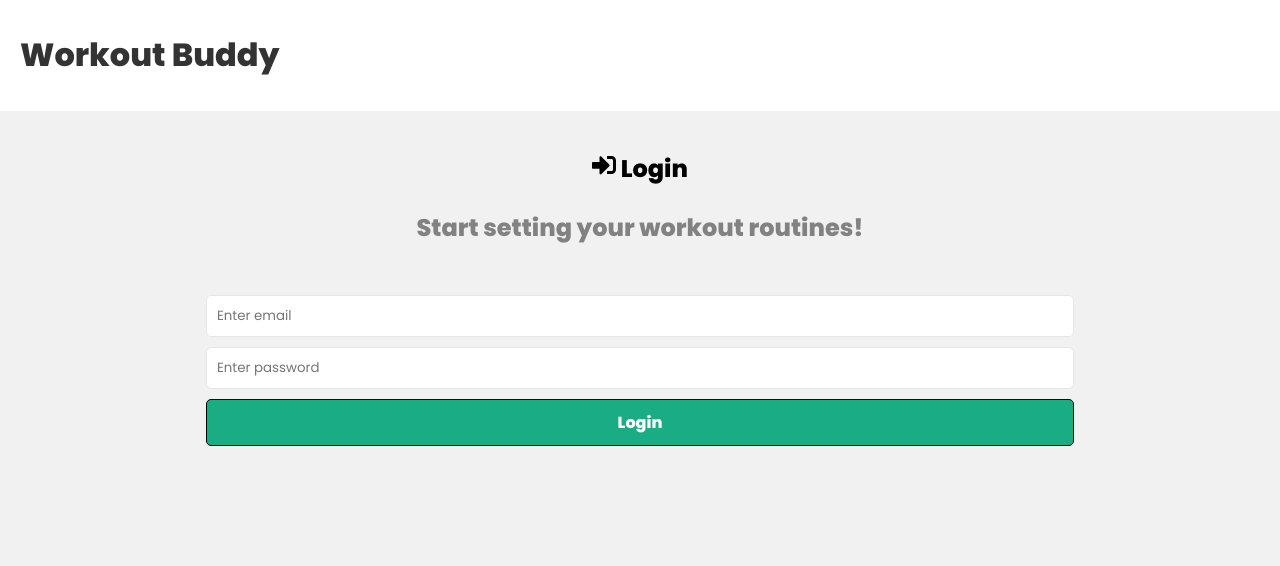
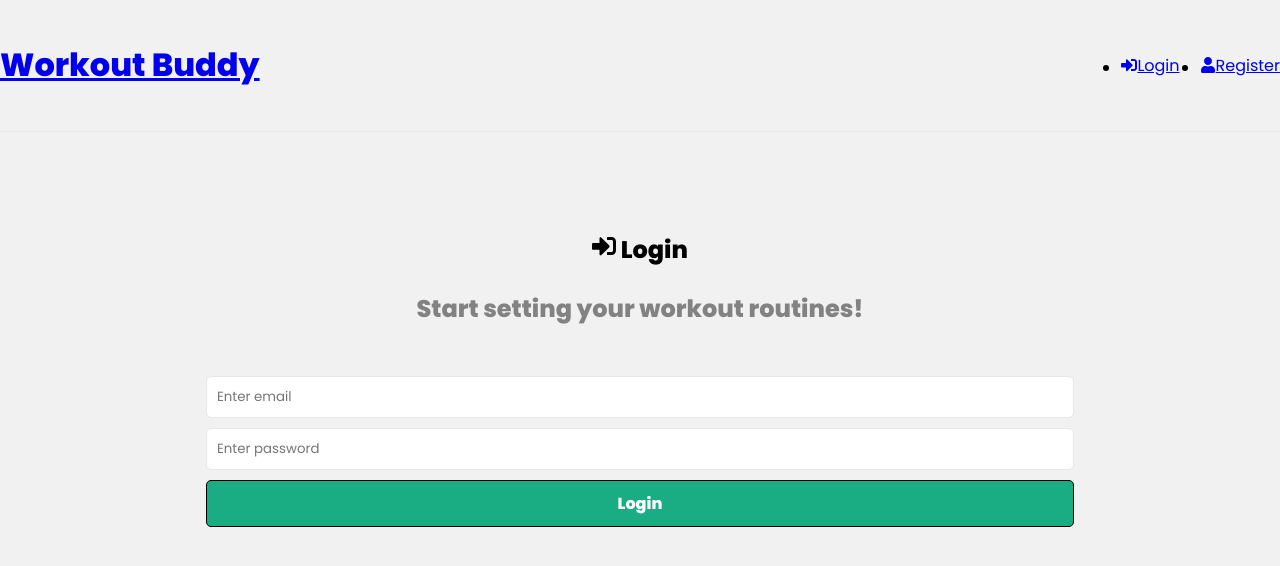
Before and after one commit to katp1998/Workout_buddy-MERN-stack, a React (Create React App) app in the folder frontend/: page /login in a window 1280 px wide. Shown: the top 566 px of the page. Built offline with nearby package versions, Linux system fonts and the light colour scheme.

Commit message:
FE - "user" entity mapped successfully
Signed-off-by: Kethmie Perera <47343068+katp1998@users.noreply.github.com>

```diff
--- a/frontend/src/app/store.js
+++ b/frontend/src/app/store.js
@@ -4,7 +4,7 @@ import authReducer from "../features/auth/authSlice";
 
 export const store = configureStore({
   reducer: {
+    auth: authReducer,
     workout: workoutReducer,
-    auth: authReducer,
   },
 });
--- a/frontend/src/components/Navbar.jsx
+++ b/frontend/src/components/Navbar.jsx
@@ -1,14 +1,49 @@
 import React from 'react'
-import {Link} from 'react-router-dom'
+import {Link, useNavigate} from 'react-router-dom'
+import {FaUser, FaSignOutAlt, FaSignInAlt} from 'react-icons/fa';
+import {logout, reset} from '../features/auth/authSlice'
+import {useSelector, useDispatch} from 'react-redux';
 
 function Navbar() {
+  const navigate = useNavigate();
+    const dispatch = useDispatch();
+    const {user} = useSelector((state) => state.auth)
+
+    const onLogout = () =>{
+        dispatch(logout())
+        dispatch(reset())
+        navigate('/')
+    }
+
   return (
-    <header>
-        <div className="container">
+    <header className= "header">
+        <div>
             <Link to="/">
                 <h1>Workout Buddy</h1>
             </Link>
         </div>
+        <ul>
+        {user ? (
+          <li>
+            <button className='btn' onClick={onLogout}>
+              <FaSignOutAlt /> Logout
+            </button>
+          </li>
+        ) : (
+          <>
+            <li>
+              <Link to='/login'>
+                <FaSignInAlt /> Login
+              </Link>
+            </li>
+            <li>
+              <Link to='/register'>
+                <FaUser /> Register
+              </Link>
+            </li>
+          </>
+        )}
+      </ul>
     </header>
   )
 }
--- a/frontend/src/components/WorkoutForm.jsx
+++ b/frontend/src/components/WorkoutForm.jsx
@@ -8,43 +8,18 @@ import {toast} from 'react-toastify'
 
 function WorkoutForm() {
    const dispatch = useDispatch();
-   const navigate = useNavigate();
 
-   const [formData, setFormData] = useState({
-        title: '',
-        load: 0,
-        reps: 0
-    })
-
-    const { title, load, reps } = formData
-
-    //states from workoutSlice
-    const { isError, isSuccess, isLoading, message} = useSelector((state) => state.workout)
-
-    //to monitor the states
-    useEffect(() =>{
-        if(isError){
-           toast.error(message)
-        }
-        dispatch(reset())
-    }, [isError, message, dispatch])
-
-
-const onChange = (e) =>{
-    //setting formData to prev state
-    setFormData((prevState) => ({
-        ...prevState,
-        [e.target.name]: e.target.value
-    }))
-}
+   const [title, setTitle] = useState('')
+   const [load, setLoad] = useState('')
+   const [reps, setReps] = useState('')
 
 const onSubmit = (e) => {
     e.preventDefault();
-
-    //get items from the form
-    const enteredData = {title, load, reps}
-    //put it into the function in workoutslice
-    dispatch(createWorkout(enteredData))
+    const userData = {title, load, reps}
+    dispatch(createWorkout(userData))
+    setTitle('')
+    setReps('')
+    setLoad('')
 }
 
 
@@ -53,13 +28,12 @@ const onSubmit = (e) => {
         <h3>
             Add a new workout!
         </h3>
-        <label>Exercise title: </label>
-        <input type="text" onChange={onChange} name = "title" value={title} />
-        <label>Load (in kg): </label>
-        <input type="number" onChange={onChange} name = "load" value={load} />
-        <label>Reps: </label>
-        <input type="number" onChange={onChange} name = "reps" value={reps} />
-
+        <label>* Exercise title: </label>
+        <input type="text" onChange={(e) => setTitle(e.target.value)} name = "title" value={title} />
+        <label>* Load (in kg): </label>
+        <input type="number" onChange={(e) => setLoad(e.target.value)} name = "load" value={load} />
+        <label>* Reps: </label>
+        <input type="number" onChange={(e) => setReps(e.target.value)} name = "reps" value={reps} />
         <button>Add Workout</button>
     </form>
   )
--- a/frontend/src/features/workouts/workoutService.js
+++ b/frontend/src/features/workouts/workoutService.js
@@ -6,38 +6,51 @@ import axios from "axios";
 const API_URL = "/api/workouts/";
 
 //Get all workouts
-const fetchAllWorkouts = async () => {
-  const response = await axios.get(API_URL + "all");
-  return response.data;
-};
-
-//Get a specific workout
-const fetchAWorkout = async (workoutid) => {
-  const response = await axios.get(API_URL + workoutid);
+const fetchAllWorkouts = async (token) => {
+  const config = {
+    headers: {
+      Authorization: `Bearer ${token}`,
+    },
+  };
+  const response = await axios.get(API_URL + "all", config);
   return response.data;
 };
 
 //Create a workout
-const createWorkout = async (workoutData) => {
-  const response = await axios.post(API_URL + "create", workoutData);
+const createWorkout = async (workoutData, token) => {
+  const config = {
+    headers: {
+      Authorization: `Bearer ${token}`,
+    },
+  };
+  const response = await axios.post(API_URL + "create", workoutData, config);
   return response.data;
 };
 
 //Delete a specific workout
-const deleteWorkout = async (workoutid) => {
-  const response = await axios.delete(API_URL + workoutid);
+const deleteWorkout = async (workoutid, token) => {
+  const config = {
+    headers: {
+      Authorization: `Bearer ${token}`,
+    },
+  };
+  const response = await axios.delete(API_URL + workoutid, config);
   return response.data;
 };
 
 //Update a specific workout
-const updateWorkout = async (workoutid, workoutData) => {
-  const respose = await axios.patch(API_URL + workoutid, workoutData);
+const updateWorkout = async (workoutid, workoutData, token) => {
+  const config = {
+    headers: {
+      Authorization: `Bearer ${token}`,
+    },
+  };
+  const respose = await axios.patch(API_URL + workoutid, workoutData, config);
   return respose.data;
 };
 
 const workoutService = {
   fetchAllWorkouts,
-  fetchAWorkout,
   createWorkout,
   deleteWorkout,
   updateWorkout,
--- a/frontend/src/features/workouts/workoutSlice.js
+++ b/frontend/src/features/workouts/workoutSlice.js
@@ -14,25 +14,8 @@ export const fetchAllWorkouts = createAsyncThunk(
   "workouts/getAll",
   async (_, thunkAPI) => {
     try {
-      return await workoutService.fetchAllWorkouts();
-    } catch (error) {
-      const message =
-        (error.response &&
-          error.response.data &&
-          error.response.data.message) ||
-        error.message ||
-        error.toString();
-      return thunkAPI.rejectWithValue(message);
-    }
-  }
-);
-
-//get a workout
-export const fetchAWorkout = createAsyncThunk(
-  "workouts/getOne",
-  async (workoutid, thunkAPI) => {
-    try {
-      return await workoutService.fetchAWorkout(workoutid);
+      const token = thunkAPI.getState().auth.user.token;
+      return await workoutService.fetchAllWorkouts(token);
     } catch (error) {
       const message =
         (error.response &&
@@ -50,7 +33,8 @@ export const createWorkout = createAsyncThunk(
   "workouts/create",
   async (workoutData, thunkAPI) => {
     try {
-      return await workoutService.createWorkout(workoutData);
+      const token = thunkAPI.getState().auth.user.token;
+      return await workoutService.createWorkout(workoutData, token);
     } catch (error) {
       const message =
         (error.response &&
@@ -68,7 +52,8 @@ export const deleteWorkout = createAsyncThunk(
   "workouts/delete",
   async (workoutid, thunkAPI) => {
     try {
-      return await workoutService.deleteWorkout(workoutid);
+      const token = thunkAPI.getState().auth.user.token;
+      return await workoutService.deleteWorkout(workoutid, token);
     } catch (error) {
       const message =
         (error.response &&
@@ -84,9 +69,10 @@ export const deleteWorkout = createAsyncThunk(
 //updating a workout
 export const updateWorkout = createAsyncThunk(
   "workout/update",
-  async (workoutid, workoutData) => {
+  async (workoutid, workoutData, thunkAPI) => {
     try {
-      return await workoutService.updateWorkout(workoutid, workoutData);
+      const token = thunkAPI.getState().auth.user.token;
+      return await workoutService.updateWorkout(workoutid, workoutData, token);
     } catch (error) {
       return console.log(error);
     }
@@ -110,19 +96,6 @@ export const workoutSlice = createSlice({
         state.workouts = action.payload;
       })
       .addCase(fetchAllWorkouts.rejected, (state, action) => {
-        state.isLoading = false;
-        state.isError = true;
-        state.message = action.payload;
-      })
-      .addCase(fetchAWorkout.pending, (state) => {
-        state.isLoading = true;
-      })
-      .addCase(fetchAWorkout.fulfilled, (state, action) => {
-        state.isLoading = false;
-        state.isSuccess = true;
-        state.workouts = action.payload;
-      })
-      .addCase(fetchAWorkout.rejected, (state, action) => {
         state.isLoading = false;
         state.isError = true;
         state.message = action.payload;
--- a/frontend/src/index.css
+++ b/frontend/src/index.css
@@ -11,21 +11,34 @@ body {
   margin: 0;
   font-family: "Poppins";
 }
-header {
-  background: #fff;
+.header {
+  display: flex;
+  justify-content: space-between;
+  align-items: center;
+  padding: 20px 0;
+  border-bottom: 1px solid #e6e6e6;
+  margin-bottom: 60px;
 }
-header .container {
-  max-width: 1400px;
-  margin: 0 auto;
-  padding: 10px 20px;
+
+.header ul {
   display: flex;
   align-items: center;
   justify-content: space-between;
 }
-header a {
-  color: #333;
-  text-decoration: none;
+
+.header ul li {
+  margin-left: 20px;
 }
+
+.header ul li a {
+  display: flex;
+  align-items: center;
+}
+
+.header ul li a:hover {
+  color: #777;
+}
+
 .pages{
   max-width: 1400px;
   padding: 20px;
@@ -173,3 +186,30 @@ input.error {
 .heading p {
   color: #828282;
 }
+.header {
+  display: flex;
+  justify-content: space-between;
+  align-items: center;
+  padding: 20px 0;
+  border-bottom: 1px solid #e6e6e6;
+  margin-bottom: 60px;
+}
+
+.header ul {
+  display: flex;
+  align-items: center;
+  justify-content: space-between;
+}
+
+.header ul li {
+  margin-left: 20px;
+}
+
+.header ul li a {
+  display: flex;
+  align-items: center;
+}
+
+.header ul li a:hover {
+  color: #777;
+}
--- a/frontend/src/pages/Home.jsx
+++ b/frontend/src/pages/Home.jsx
@@ -16,20 +16,25 @@ function Home() {
   const dispatch =  useDispatch()
 
   //states
+  const { user } = useSelector((state) => state.auth)
   const {workouts, isLoading, isSuccess, isError, message} = useSelector((state) => state.workout)
+
 
   useEffect(() =>{
     if(isError){
-      console.log(message);
+      console.log("THIS IS THE ERROR");
+    }
+    if (user){
+      dispatch(fetchAllWorkouts())
     }else{
-      dispatch(fetchAllWorkouts())
+      navigate('/login')
     }
 
     return () => {
       dispatch(reset())
     }
 
-  }, [dispatch, isError, message])
+  }, [user, navigate, dispatch, isError, message])
 
 
 
@@ -37,7 +42,7 @@ function Home() {
     <div className='home'>
       {workouts.length > 0 ?(
       <div className="workouts">
-        {workouts && workouts.map((workout) => (
+        {workouts.map((workout) => (
           <WorkoutDetails key={workout._id} workout = {workout}/>
         ))}
       </div>) : (<h3>You don't have any workouts added!</h3>)}
--- a/frontend/src/pages/Login.jsx
+++ b/frontend/src/pages/Login.jsx
@@ -3,7 +3,8 @@ import {FaSignInAlt} from 'react-icons/fa'
 import {useState, useEffect}  from 'react'
 import {useDispatch, useSelector} from 'react-redux'
 import { useNavigate } from 'react-router-dom'
-
+import {login, reset} from '../features/auth/authSlice'
+import {toast} from 'react-toastify'
 
 function Login() {
     const [formData, setFormData] = useState({
@@ -12,6 +13,27 @@ function Login() {
     })
 
     const {email, password} = formData
+
+    const navigate = useNavigate()
+    const dispatch = useDispatch()
+
+    //states from authSlice
+  const {user, isError, isSuccess, isLoading, message} = useSelector((state) => state.auth)
+
+  //monitor states
+  useEffect(()=>{
+    //if isError state = true
+    if(isError){
+      toast.error(message)
+    }
+    //if isSuccess {and user} states = true
+    //if(user){navigate('/')} --> does not work
+    if(isSuccess || user){
+      navigate('/')
+    }
+
+    dispatch(reset())
+  }, [user,isError, isSuccess, message, navigate, dispatch])
 
     const onChange = (e) => {
         setFormData((prevState) => ({
@@ -22,8 +44,8 @@ function Login() {
 
     const onSubmit = (e) => {
         e.preventDefault()
-        //const userData = { email, password}
-        //dispatch(login(userData))
+        const userData = { email, password}
+        dispatch(login(userData))
 
       }
     return (
```
